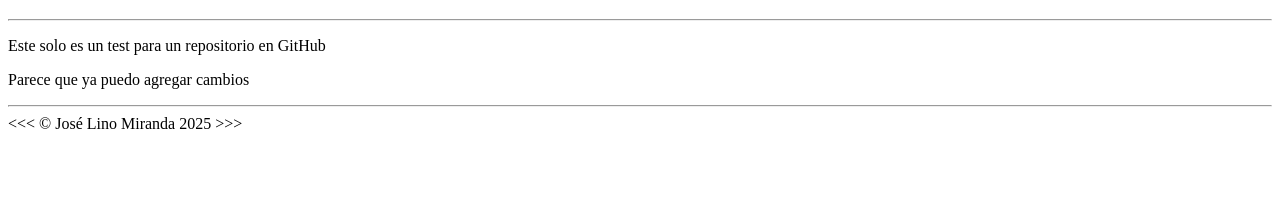
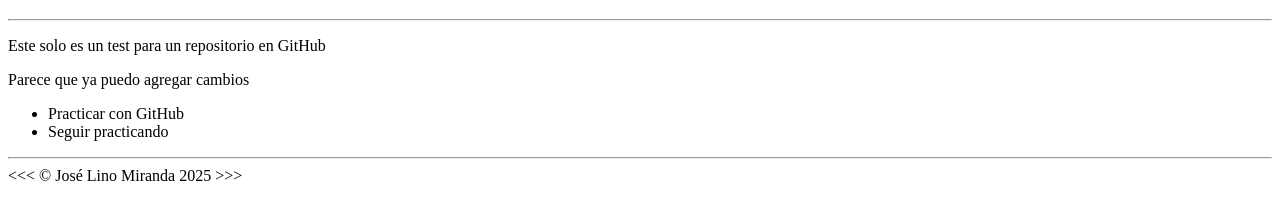
Before and after one commit to lmiranda-epicore/HTML-TEST, a plain HTML site: page index.html in a window 1280 px wide. Shown: the part 61-280 px from the top of the page. Drawn offline with Linux system fonts and the light colour scheme.

Commit message:
Tercer cambio en rama nueva

```diff
--- a/index.html
+++ b/index.html
@@ -14,6 +14,11 @@
         <p>Este solo es un test para un repositorio en GitHub</p>
 
         <p>Parece que ya puedo agregar cambios</p>
+
+        <ul>
+            <li>Practicar con GitHub</li>
+            <li>Seguir practicando</li>
+        </ul>
     </main>
 
     <hr>
```
